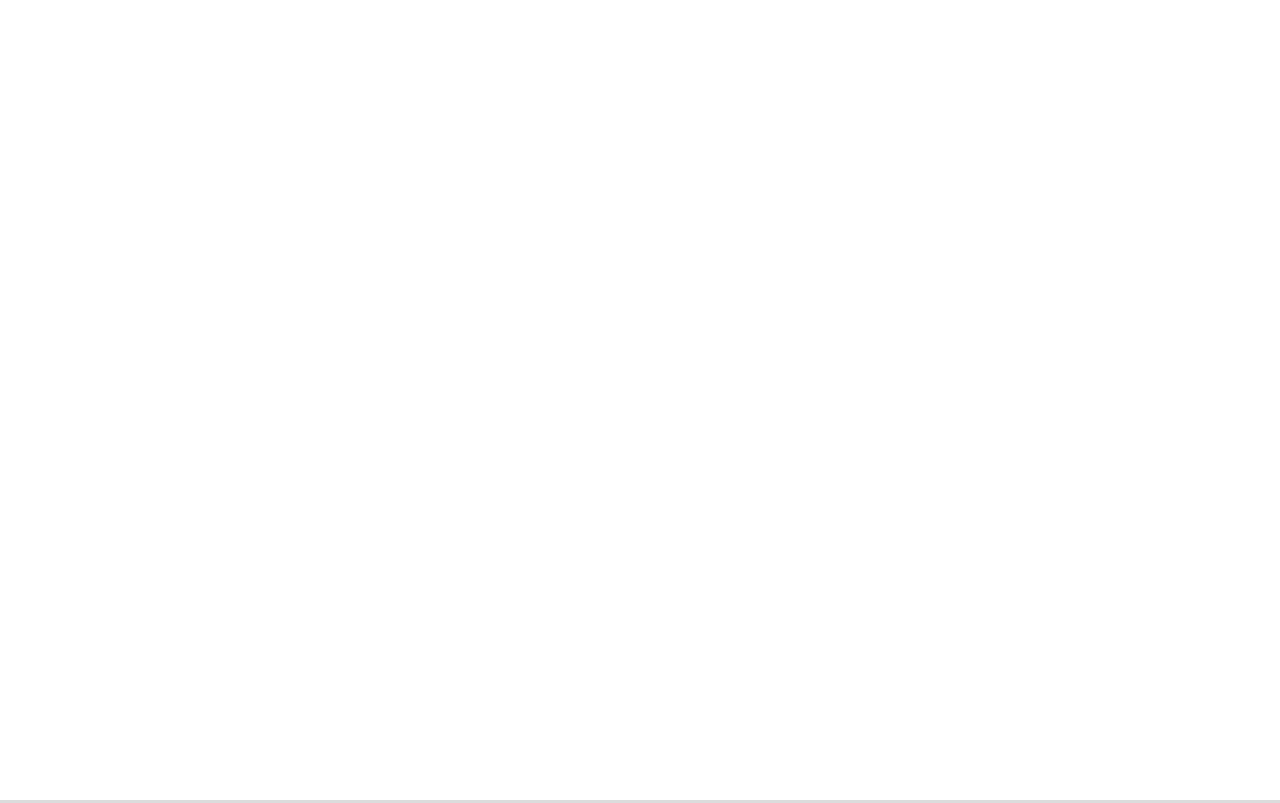
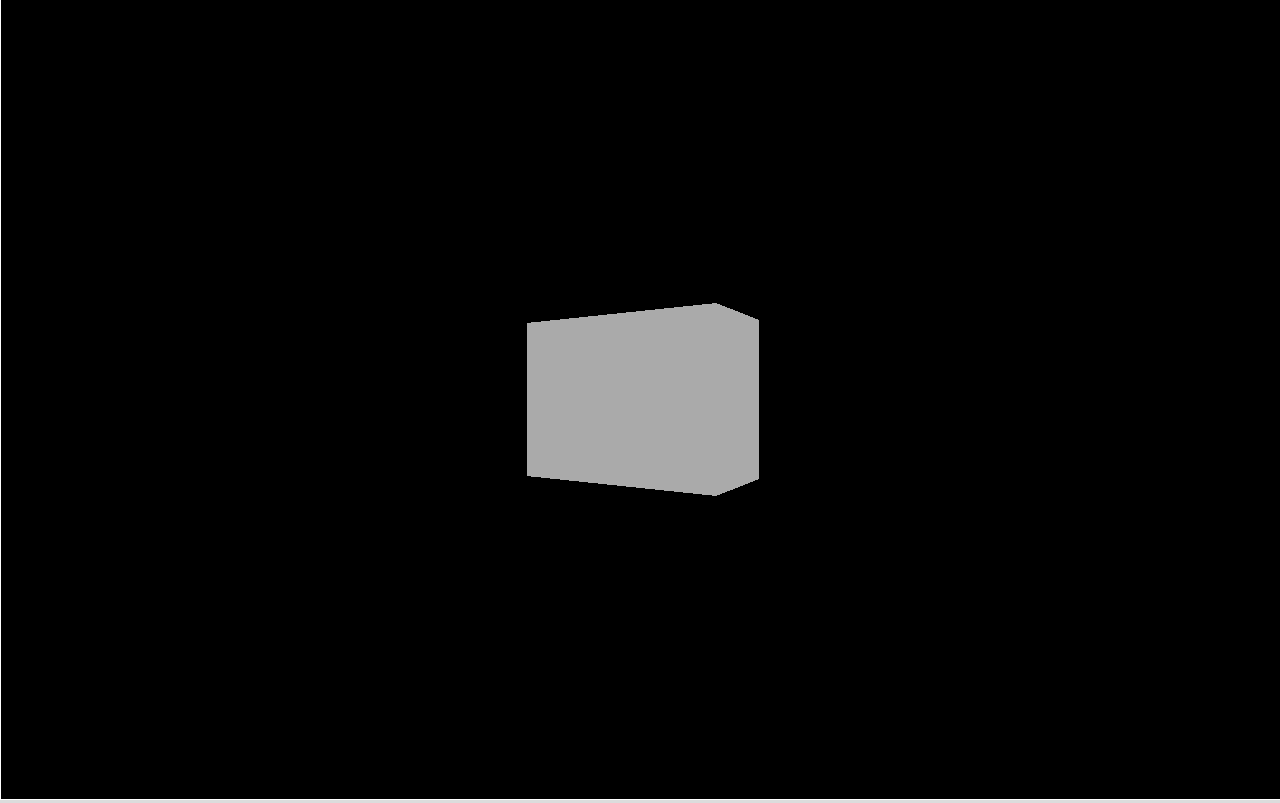
Before and after one commit to QQstone/learnvue, a Vue app: page / in a window 1280 px wide. Built offline with nearby package versions, Linux system fonts and the light colour scheme.

Commit message:
update: init THREE scene

```diff
--- a/src/components/viewPort.vue
+++ b/src/components/viewPort.vue
@@ -1,48 +1,134 @@
 <template>
-<div id="container" >
+  <div id="container" ref="container">
     <!-- <span>{{ title }}</span>
     <span v-once>{{ title }} 没变吧</span>
     <span v-if="flag">now shown</span>
     <p>
       <a v-on:click="handleClick">
-      <img v-bind:src="url" />
+        <img v-bind:src="url" :class="[flag ? 'imgSize1' : 'imgSize2']" />
       </a>
     </p>
+    <div v-for="item in items" :key="item">
+      <span>{{ item }}</span>
+    </div>
     <p>
-
-  </p> -->
+      <button @click="handleAdd">Add</button>
+    </p>
+    <form :model="editForm" @submit.prevent="handleSubmit">
+      <input v-model="editForm.name" placeholder="Name" />
+      <input v-model="editForm.age" placeholder="Age" />
+      <button type="submit">Submit</button>
+    </form> -->
   </div>
 </template>
 <script>
+import axios from 'axios';
 import * as THREE from 'three'
 export default {
-    name:'viewPort',
-    props:{
+  name: 'viewPort',
+  props: {
     //target
   },
-    data(){
-      return{
-        title:"titleXXX",
-        flag:true,
-        items:["item1","item2","item3"],
-        url: "assets/images/threelogo.png"
+  data() {
+    return {
+      title: "titleXXX",
+      flag: true,
+      items: ["item1", "item2", "item3"],
+      url: require('@/assets/images/threelogo.png'),
+      editForm: {
+        name: '',
+        age: ''
+      },
+      renderer: null,
+      camera: null,
+      scene: null,
+      deboundedTimer:null
     }
   },
   //
-    created(){
+  created() {
 
   },
-    mounted(){
+  mounted() {
     this.initScene()
+    window.addEventListener('resize', this.handleResize);
   },
-    methods:{
-      initScene(){
+  beforeUnmount() {
+    window.removeEventListener('resize', this.handleResize);
+    if(this.deboundedTimer){
+      clearTimeout(this.deboundedTimer)
+    }
+  },
+  methods: {
+    initScene() {
+      const canvas = document.createElement('canvas')
+      const sizes = {
+        width: this.$refs.container.clientWidth-1,
+        height: this.$refs.container.clientHeight-1
+      }
+      canvas.width = sizes.width;
+      canvas.height = sizes.height;
+      this.$refs.container.appendChild(canvas);
       // 创建3D场景对象Scene
-        const scene = new THREE.Scene();
+      this.scene = new THREE.Scene();
+      // Geometry
+      const geometry = new THREE.BoxGeometry(2, 3, 4);
+      const material = new THREE.MeshBasicMaterial({color: '#aaa'/*, wireframe:true*/})
+      // Mesh
+      const mesh = new THREE.Mesh(geometry, material)
+      mesh.rotateY(45)
 
+      mesh.position.set(0, 0, -10);
+      this.scene.add(mesh)
+
+      // 创建相机对象Camera
+
+      this.camera = new THREE.PerspectiveCamera(75, sizes.width/sizes.height, 0.1, 1000);
+      this.scene.add(this.camera);
+
+      this.renderer = new THREE.WebGLRenderer({canvas: canvas});
+      this.renderer.render(this.scene, this.camera);
+    },
+
+    handleResize(){
+      if(!this.renderer) return;
+      if(this.deboundedTimer) clearTimeout(this.deboundedTimer)
+        this.deboundedTimer = setTimeout(()=>{
+          console.log('here here')
+          const sizes = {
+            width: this.$refs.container.clientWidth,
+            height: this.$refs.container.clientHeight
+          }
+          this.camera.aspect = sizes.width / sizes.height;
+          this.camera.updateProjectionMatrix();
+          this.renderer.setSize(sizes.width, sizes.height);
+      },300)
     },
     handleClick() {
-        alert("clicked!")
+      this.flag = !this.flag;
+    },
+    handleAdd() {
+      this.items.push("item" + (this.items.length + 1));
+      console.log(this.items);
+    },
+    handleSubmit() {
+      axios.post('/api/submit', this.editForm)
+        .then(response => {
+          console.log('Form submitted successfully:', response.data);
+        })
+        .catch(error => {
+          console.error('Error submitting form:', error);
+        });
+
+      axios.request({
+        url: '/api/submit',
+        method: 'post',
+        data: this.editForm
+      }).then(response => {
+        console.log('Form submitted successfully:', response.data);
+      }).catch(error => {
+        console.error('Error submitting form:', error);
+      });
     }
   }
 }
@@ -55,4 +141,14 @@
   height: 100vh;
   background: #fff;
 }
+
+.imgSize1 {
+  width: 100px;
+  height: 100px;
+}
+
+.imgSize2 {
+  width: 50px;
+  height: 50px;
+}
 </style>
```
Lines whose indentation alone changed are shown as unchanged.
